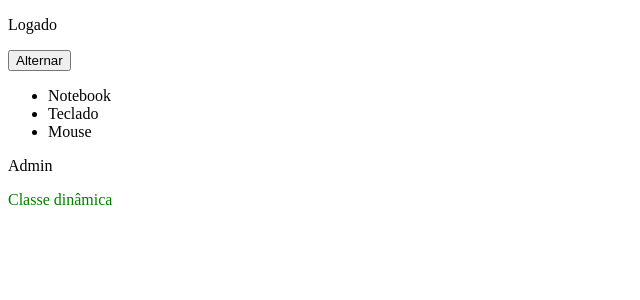
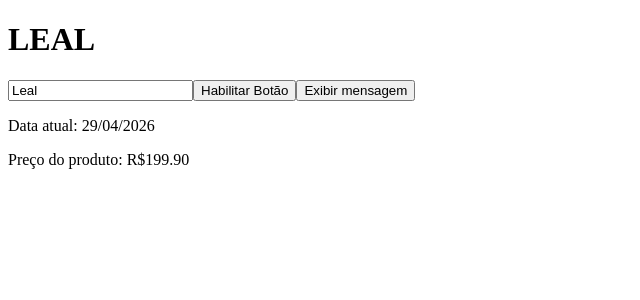
Before and after one commit to dxddyxs/projeto-angular-step, an Angular app in the folder minha-aplicacao-angular/: page / in a window 1280 px wide. Shown: the top 300 px of the page, without its empty margins (0-640 px from the left). Built offline with nearby package versions, Linux system fonts and the light colour scheme.

Commit message:
aula 3 data binding e pipes

```diff
--- a/minha-aplicacao-angular/src/app/app.html
+++ b/minha-aplicacao-angular/src/app/app.html
@@ -1 +1 @@
-<app-aula2></app-aula2>
+<app-aula3></app-aula3>
--- a/minha-aplicacao-angular/src/app/app.ts
+++ b/minha-aplicacao-angular/src/app/app.ts
@@ -2,10 +2,11 @@ import { Component, signal } from '@angular/core';
 import { RouterOutlet } from '@angular/router';
 import { Exemplo } from './exemplo/exemplo';
 import { Aula2 } from './aula2/aula2';
+import { Aula3 } from './aula3/aula3';
 
 @Component({
   selector: 'app-root',
-  imports: [Aula2],
+  imports: [Aula3],
   templateUrl: './app.html',
   styleUrl: './app.css'
 })
--- /dev/null
+++ b/minha-aplicacao-angular/src/app/aula3/aula3.html
@@ -0,0 +1,14 @@
+<h1>{{ nome | uppercase }}</h1>
+
+<input [(ngModel)]="nome" placeholder="Digite seu nome" />
+
+<button (click)="habilitarDesabilitarBotao()">
+    Habilitar Botão
+</button>
+
+<button (click)="mostrarMensagem()" [disabled]="botaoDesabilitado">
+    Exibir mensagem
+</button>
+
+<p>Data atual: {{ hoje | date:'dd/MM/yyyy' }}</p>
+<p>Preço do produto: {{ preco | currency:'BRL' }}</p>
--- /dev/null
+++ b/minha-aplicacao-angular/src/app/aula3/aula3.ts
@@ -0,0 +1,28 @@
+
+import { Component } from '@angular/core';
+import { CommonModule } from '@angular/common';
+import { FormsModule } from '@angular/forms';
+
+@Component({
+  selector: 'app-aula3',
+  standalone: true,
+  imports: [CommonModule, FormsModule],
+  templateUrl: './aula3.html',
+  styleUrl: './aula3.css',
+})
+export class Aula3 {
+  nome = 'Leal';
+  botaoDesabilitado = false;
+  perfil = 'admin';
+  hoje = new Date();
+  preco = 199.9;
+
+  mostrarMensagem() {
+    alert('Botão clicado com sucesso!');
+  }
+
+  habilitarDesabilitarBotao() {
+    this.botaoDesabilitado = !this.botaoDesabilitado;
+  }
+
+}
```
Also changed, not shown: minha-aplicacao-angular/src/app/painel-adm/painel-adm.html (+10 -1 lines), minha-aplicacao-angular/src/app/painel-adm/painel-adm.ts (+17 -3 lines), minha-aplicacao-angular/src/app/aula3/aula3.css (added), 1 other file (tests, documents, lock files or other folders).
